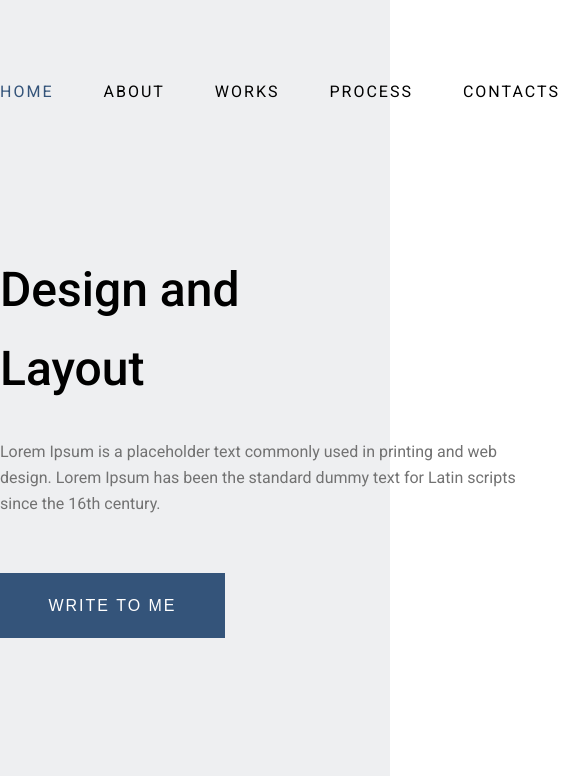
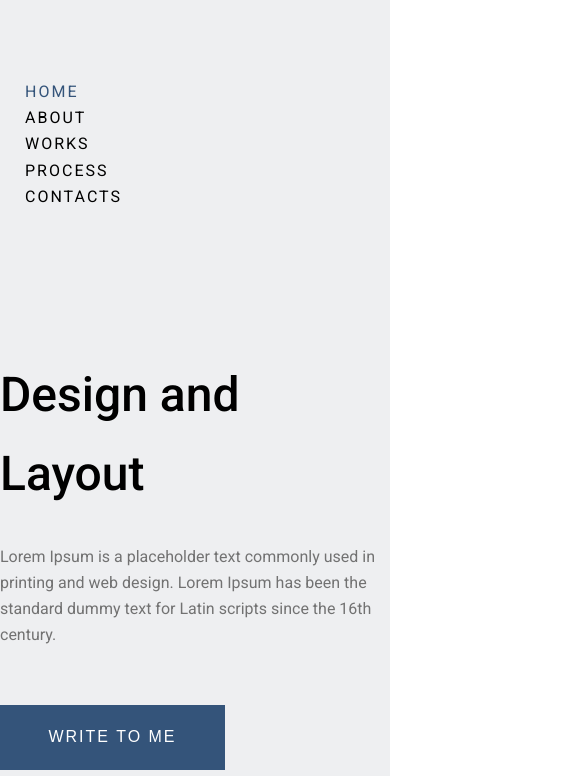
Before and after one commit to LukianchukPavlo/Home-work-9, a plain HTML site: page index.html in a window 390 px wide. Shown: the top 776 px of the page, 585 px wide, since content can reach past the window. Drawn offline with Linux system fonts and the light colour scheme.

Commit message:
add @media

```diff
--- a/main.css
+++ b/main.css
@@ -99,7 +99,7 @@ button {
 }
 
 .description {
-  width: 540px;
+  max-width: 540px;
   color: var(--grey-dark);
 }
 
@@ -134,9 +134,31 @@ button {
 
 .navigation {
   text-transform: uppercase;
+
 }
 .navigation__list {
   display: flex;
+
+
+
+
+
+
+
+
+
+
+
+}
+@media (max-width: 575px) {
+   .navigation__list{
+    display: block;}
+   .navigation__item:first-child {
+    padding-left: 25px;
+   }
+
+
+
 }
 
 
```
